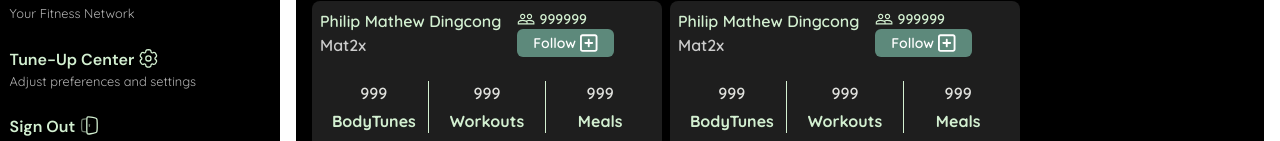
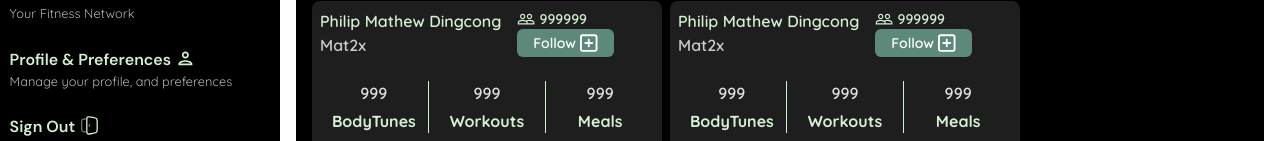
Before and after one commit to Inosensey/BodyTune, a Next.js app: page /dashboard/connections in a window 1280 px wide. Shown: the part 524-665 px from the top of the page. Built offline with nearby package versions, Linux system fonts and the light colour scheme.

Commit message:
Renamed Adjust Preferences and Settings menu to Profile & Preferences and updated its href link to /dashboard/profile.

```diff
--- a/components/dashboardComponents/Sidebar.tsx
+++ b/components/dashboardComponents/Sidebar.tsx
@@ -12,11 +12,11 @@ import MaterialSymbolsLightOverviewOutline from "@/icons/MaterialSymbolsLightOve
 import SolarStarsMinimalisticLineDuotone from "@/icons/SolarStarsMinimalisticLineDuotone";
 import TablerBarbell from "@/icons/TablerBarbell";
 import MdiFoodDrumstickOutline from "@/icons/MdiFoodDrumstickOutline";
-import SolarSettingsLinear from "@/icons/SolarSettingsLinear";
 import IcBaselinePeopleOutline from "@/icons/IcBaselinePeopleOutline";
 import SolarExitLineDuotone from "@/icons/SolarExitLineDuotone";
 import SolarRoundedMagniferLinear from "@/icons/SolarRoundedMagniferLinear";
 import { useState } from "react";
+import IcOutlinePerson from "@/icons/IcOutlinePerson";
 
 // Variants
 const sidebarVariant = {
@@ -296,7 +296,7 @@ const Sidebar = () => {
                   animateSidebar(false);
                 }
               }}
-              href={"#"}
+              href={"/dashboard/profile"}
             >
               <motion.div
                 whileHover={{
@@ -307,9 +307,9 @@ const Sidebar = () => {
               >
                 <div className="flex gap-1">
                   <p className="font-dmSans font-semibold text-lightSecondary">
-                    Tune-Up Center
+                    Profile & Preferences
                   </p>
-                  <SolarSettingsLinear
+                  <IcOutlinePerson
                     color="#D3F0D1"
                     width="1.3em"
                     height="1.3em"
@@ -319,7 +319,7 @@ const Sidebar = () => {
                   data-testid="settings-link-description"
                   className="font-quickSand text-[0.8rem] text-[#b3b3b3]"
                 >
-                  Adjust preferences and settings
+                  Manage your profile, and preferences
                 </p>
               </motion.div>
             </Link>
```
